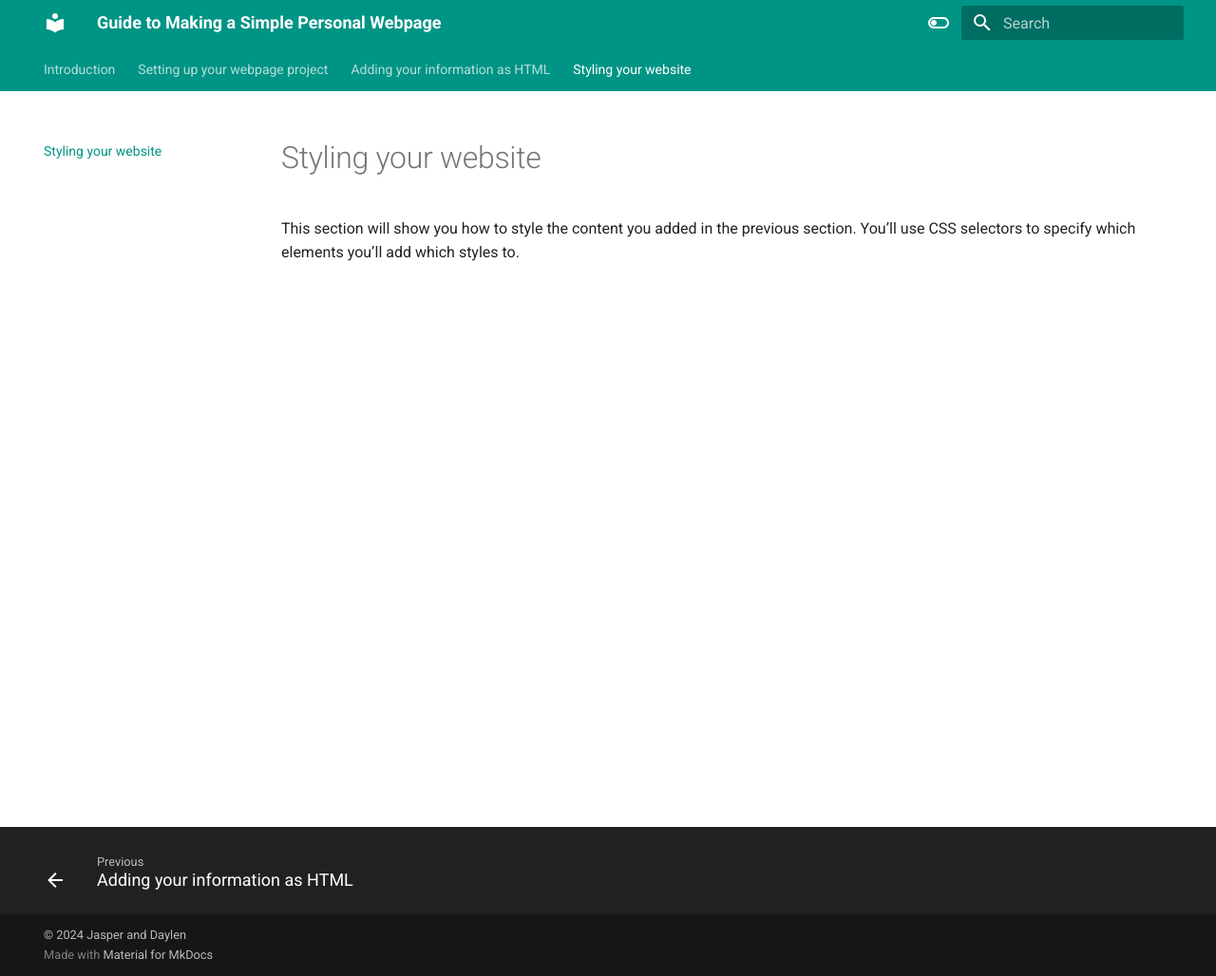
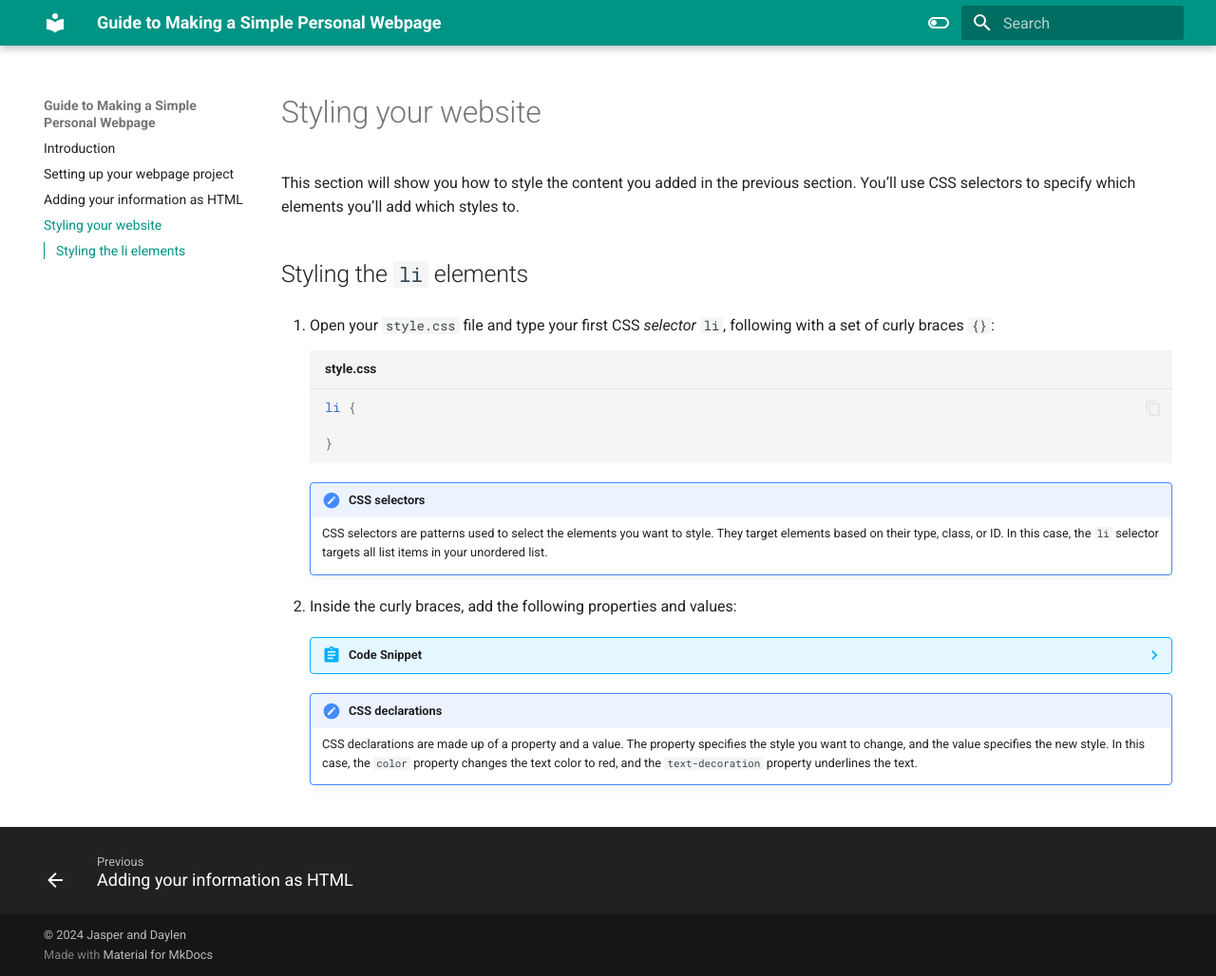
Before and after one commit to jasper-th-wang/Basic_Webpage_Guide, an MkDocs documentation site: the page built from docs/task3.md, in a window 1280 px wide and 1028 px high. Shown: the whole window at 95% size. Built offline with MkDocs 1.6.1 and Material for MkDocs 9.7.7, drawn with Linux system fonts in a browser that asks for light colours.

Commit message:
Make some task 3 and change config

````diff
--- a/docs/task3.md
+++ b/docs/task3.md
@@ -1,3 +1,26 @@
 # Styling your website
 
 This section will show you how to style the content you added in the previous section. You’ll use  CSS selectors to specify which elements you’ll add which styles to.
+
+## Styling the `li` elements
+
+1. Open your `style.css` file and type your first CSS _selector_ `li`, following with a set of curly braces `{}`:
+
+    ```css title="style.css"
+    li {
+
+    }
+    ```
+
+    !!! note "CSS selectors"
+        CSS selectors are patterns used to select the elements you want to style. They target elements based on their type, class, or ID. In this case, the `li` selector targets all list items in your unordered list.
+
+2. Inside the curly braces, add the following properties and values:
+
+    ??? abstract "Code Snippet"
+         ```css
+         color: red;
+         text-decoration: underline;
+         ```
+    !!! note "CSS declarations"
+        CSS declarations are made up of a property and a value. The property specifies the style you want to change, and the value specifies the new style. In this case, the `color` property changes the text color to red, and the `text-decoration` property underlines the text.
--- a/mkdocs.yml
+++ b/mkdocs.yml
@@ -4,10 +4,10 @@ extra_css:
 theme:
   name: material
   features:
-    - navigation.tabs
+    - toc.follow
+    - toc.integrate
     - navigation.footer
     - navigation.sections
-    - toc.integrate
     - navigation.top
     - search.suggest
     - search.highlight
@@ -30,6 +30,8 @@ theme:
       accent: lime
 
 markdown_extensions:
+  -  toc:
+      permalink: true
   - pymdownx.highlight:
       anchor_linenums: true
       line_spans: __span
````
